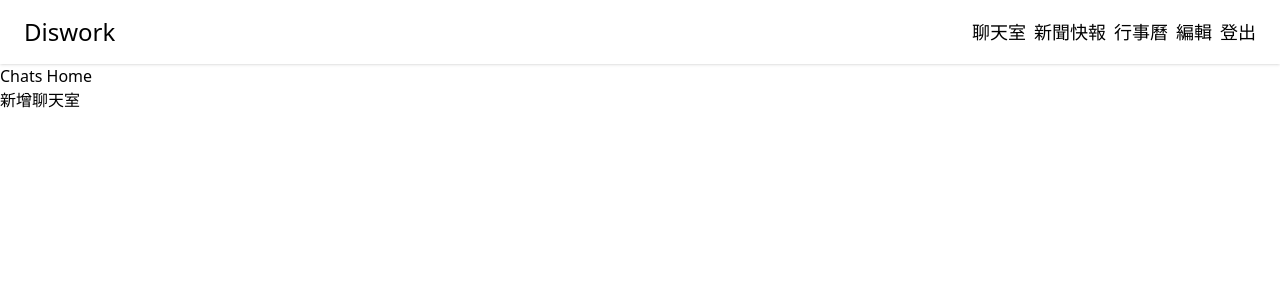
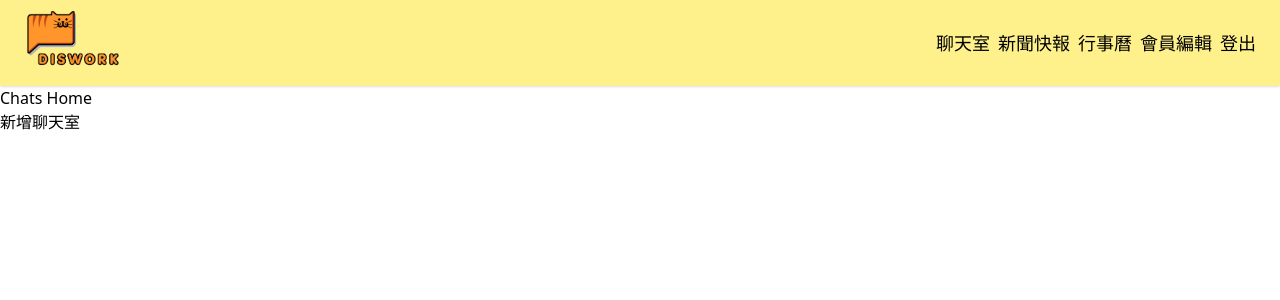
Before and after one commit to chiehhhaa/16th-Diswork, a Django app: page /chat/ in a window 1280 px wide. Shown: the top 300 px of the page. Run offline with Django 5.2, Linux system fonts and the light colour scheme; the visitor is signed in with stand-in values (Sample User, id 1); data that the repository does not hold is empty; style sheets or scripts are compiled from the project's sources; some libraries are stand-ins or nearby versions.

````diff
--- a/package.json
+++ b/package.json
@@ -4,13 +4,15 @@
   "description": "``` $ pip install poetry $ poetry init -n $ poetry shell $ poetry install ``` ## Node.js ``` $ install node $ npm init -y $ npm run dev ``` ``` $ make server ```",
   "main": "index.js",
   "scripts": {
-    "dev": "tailwindcss -i ./src/tailwind/style.css -o ./static/styles/style.css --watch",
-    "build": "tailwindcss -i ./src/tailwind/style.css -o ./static/styles/style.css"
+    "dev": "concurrently 'tailwindcss -i ./src/tailwind/style.css -o ./static/styles/style.css --watch' 'esbuild ./src/scripts/app.js --bundle --outfile=./static/scripts/app.js --watch'",
+    "build": "concurrently 'tailwindcss -i ./src/tailwind/style.css -o ./static/styles/style.css' 'esbuild ./src/scripts/app.js --bundle --outfile=./static/scripts/app.js'"
   },
   "keywords": [],
   "author": "",
   "license": "ISC",
   "devDependencies": {
+    "concurrently": "^8.2.2",
+    "esbuild": "0.21.1",
     "tailwindcss": "^3.4.3"
   },
   "dependencies": {
--- /dev/null
+++ b/src/scripts/app.js
@@ -0,0 +1,3 @@
+import Alpine from "alpinejs"
+
+Alpine.start()
--- a/templates/layouts/base.html
+++ b/templates/layouts/base.html
@@ -7,6 +7,9 @@
   <meta name="viewport" content="width=device-width, initial-scale=1.0">
   <link href="{% static 'styles/style.css' %}" rel="stylesheet">
   <script src='https://cdn.jsdelivr.net/npm/fullcalendar@6.1.11/index.global.min.js'></script>
+  <script src="/static/script/app.js" defer>
+  </script>
+  <script src="//unpkg.com/alpinejs" defer></script>
   <title>{% block title %}Diswork{% endblock %}</title>
   {% block head %}
   {% endblock %}
--- a/templates/pages/index.html
+++ b/templates/pages/index.html
@@ -1,6 +1,6 @@
 {% extends 'layouts/base.html' %}
-{% block title %}Home{% endblock %}
+{% block title %}Diswork{% endblock %}
 
 {% block content %}
-<h1>Home</h1>
+
 {% endblock %}
--- a/templates/shared/navbar.html
+++ b/templates/shared/navbar.html
@@ -1,9 +1,8 @@
 <nav
-    class="flex flex-col w-full px-6 py-4 font-sans text-center bg-white shadow sm:flex-row sm:text-left sm:justify-between sm:items-baseline">
+    class="flex flex-col w-full px-6 font-sans text-center bg-yellow-200 shadow sm:flex-row sm:text-left sm:justify-between sm:items-baseline">
     <div class="flex items-center justify-between w-full">
-        <div class="mb-2 sm:mb-0">
-            <a href="{% url " index" %}"
-                class="text-2xl no-underline text-grey-darkest hover:text-blue-dark">Diswork</a>
+        <div class="flex items-center">
+            <a href="{% url 'index' %}"><img class="w-24 h-auto" src="/static/image/logo.png" alt="logo"></a>
         </div>
         <div class="flex items-center">
             <!-- 登入/註冊連結 -->
@@ -15,7 +14,7 @@
             <a href="{% url 'events:calendar' %}"
                 class="ml-2 text-lg no-underline text-grey-darkest hover:text-blue-dark">行事曆</a>
             <a href="{% url 'members:edit' %}"
-                class="ml-2 text-lg no-underline text-grey-darkest hover:text-blue-dark">編輯</a>
+                class="ml-2 text-lg no-underline text-grey-darkest hover:text-blue-dark">會員編輯</a>
             <a href="{% url 'members:logout' %}"
                 class="ml-2 text-lg no-underline text-grey-darkest hover:text-blue-dark">登出</a>
             {% else %}
````
Also changed, not shown: build.js (added, +9 -0 lines), package-lock.json, 2 other files.
